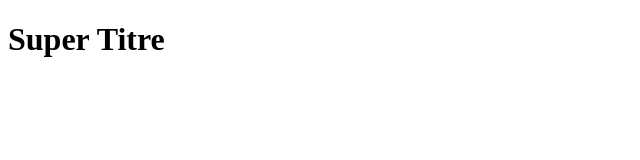
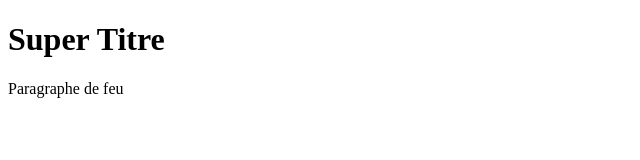
Before and after one commit to emmacharp/git-demo, a plain HTML site: page index.html in a window 1280 px wide. Shown: the whole page, without its empty margins (0-640 px from the left). Drawn offline with Linux system fonts and the light colour scheme.

Commit message:
Ajout d'une ligne de texte

```diff
--- a/index.html
+++ b/index.html
@@ -6,5 +6,6 @@
 </head>
 <body>
 	<h1>Super Titre</h1>
+	<p>Paragraphe de feu</p>
 </body>
 </html>
```
